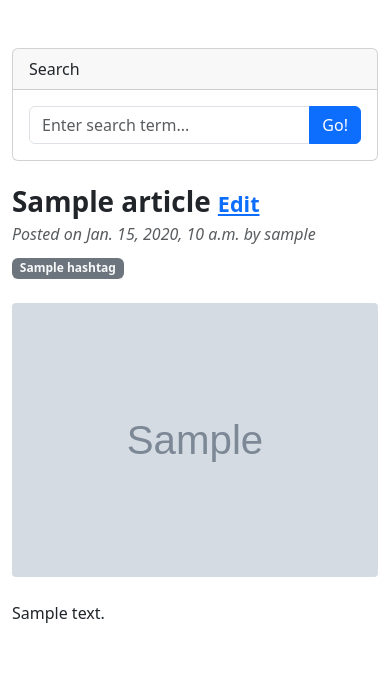
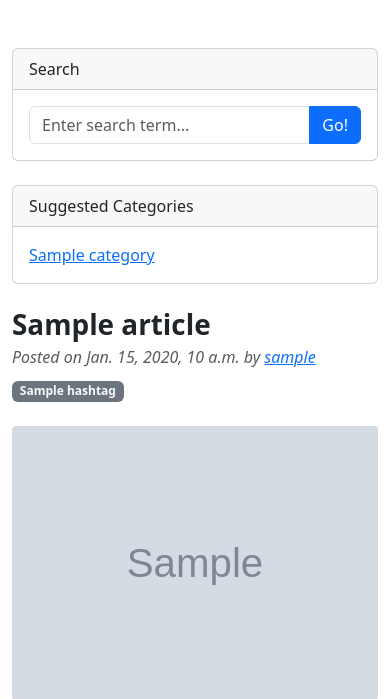
Before and after one commit to elBukhara/Articles, a Django app: page /article/sample in a window 390 px wide. Shown: the part 56-755 px from the top of the page. Before the commit the page ends 679 px from the top, so only its background shows below. Run offline with Django 5.2, Linux system fonts and the light colour scheme; tables that the repository leaves empty hold one stand-in row (values such as "Sample post"); grey boxes marked "Sample" are stand-in pictures; some libraries are stand-ins or nearby versions.

Commit message:
improved sidebar, checked authorization in 'create'

```diff
--- a/blog/models.py
+++ b/blog/models.py
@@ -29,6 +29,13 @@ class Category(models.Model):
         if not self.slug:
             self.slug = slugify(self.name)
         super(Category, self).save(*args, **kwargs)
+
+    @classmethod
+    def get_random(cls):
+        try:
+            return cls.objects.order_by('?')[:6]
+        except ObjectDoesNotExist:
+            return None
 
 
 class Article(models.Model):
--- a/blog/views.py
+++ b/blog/views.py
@@ -18,10 +18,16 @@ def articles_view(request):
     page_default_cover = request.GET.get('page_default_cover')
     articles_with_default_cover = p2.get_page(page_default_cover)
 
+    categories = Category.get_random()
+    first_half_categories = categories[:(len(categories)//2)]
+    second_half_categories = categories[(len(categories)//2):]
+
     content = {
         'banger_article': banger_article,
         'articles_with_own_cover': articles_with_own_cover,
-        'articles_with_default_cover': articles_with_default_cover
+        'articles_with_default_cover': articles_with_default_cover,
+        'first_half_categories': first_half_categories,
+        'second_half_categories': second_half_categories
     }
 
     return render(request, 'blog/articles.html', content)
@@ -35,20 +41,26 @@ def article_view(request, slug):
         cover_image = article.cover_image
 
     hashtags = article.hashtags.all()
-    print(hashtags)
+    categories = Category.get_random()
+    first_half_categories = categories[:(len(categories)//2)]
+    second_half_categories = categories[(len(categories)//2):]
 
     content = {
         'article': article,
         'hashtags': hashtags,
-        'cover_image': cover_image
+        'cover_image': cover_image,
+        'first_half_categories': first_half_categories,
+        'second_half_categories': second_half_categories
     }
 
     return render(request, 'blog/article.html', content)
 
 def category_list(request):
     categories = Category.objects.all()
+    random_article = Article.objects.order_by('?').first()
     content = {
-        'categories': categories
+        'categories': categories,
+        'article': random_article
     }
 
     return render(request, 'blog/category_list.html', content)
@@ -57,11 +69,19 @@ def category_view(request, slug):
     category = Category.objects.get(slug=slug)
     articles_with_own_cover = Article.articles_with_own_cover_image().filter(category=category, status='published')
     articles_with_default_cover = Article.articles_with_default_cover_image().filter(category=category, status='published')
+    random_article = Article.objects.order_by('?').first()
+
+    categories = Category.get_random()
+    first_half_categories = categories[:(len(categories)//2)]
+    second_half_categories = categories[(len(categories)//2):]
 
     content = {
         'category': category,
         'articles_with_own_cover': articles_with_own_cover,
         'articles_with_default_cover': articles_with_default_cover,
+        'article': random_article,
+        'first_half_categories': first_half_categories,
+        'second_half_categories': second_half_categories
     }
 
     return render(request, 'blog/category.html', content)
--- a/frontend/templates/blog/article.html
+++ b/frontend/templates/blog/article.html
@@ -16,32 +16,32 @@
                     </div>
                 </div>
                 <!-- Categories widget-->
-                <div class="card mb-4 side-widget">
-                    <div class="card-header">Categories</div>
+                <div class="card mb-4">
+                    <div class="card-header">Suggested Categories</div>
                     <div class="card-body">
                         <div class="row">
+                            {% for category in first_half_categories %}
                             <div class="col-sm-6">
                                 <ul class="list-unstyled mb-0">
-                                    <li><a href="#!">Web Design</a></li>
-                                    <li><a href="#!">HTML</a></li>
-                                    <li><a href="#!">Freebies</a></li>
+                                    <li><a href="{% url 'blog:category' category.slug %}">{{ category }}</a></li>
                                 </ul>
                             </div>
+                            {% endfor %}
+                            {% for category in second_half_categories %}
                             <div class="col-sm-6">
                                 <ul class="list-unstyled mb-0">
-                                    <li><a href="#!">JavaScript</a></li>
-                                    <li><a href="#!">CSS</a></li>
-                                    <li><a href="#!">Tutorials</a></li>
+                                    <li><a href="{% url 'blog:category' category.slug %}">{{ category }}</a></li>
                                 </ul>
                             </div>
+                            {% endfor %}
                         </div>
                     </div>
                 </div>
                 <!-- Side widget-->
                 <div class="card mb-4 side-widget">
-                    <div class="card-header">Side Widget</div>
+                    <div class="card-header">Description</div>
                     <div class="card-body">
-                        <p>You can put anything you want inside of these side widgets. They are easy to use, and feature the Bootstrap 5 card component!</p>
+                        <p> {{ article.meta_description }} </p>
                     </div>
                 </div>
             </div>
@@ -54,12 +54,12 @@
                 <header class="mb-4">
                     <!-- Post title-->
                     <h1 class="fw-bolder mb-1">{{ article.title }}
-                        {% if article.author %}
-                            <a class="fs-4" href="{% url 'blog:edit_article' article.slug %}">Edit</a>
-                        {% endif %}
+                    {% if request.user == article.author %}
+                        <a class="fs-4" href="{% url 'blog:edit_article' article.slug %}">Edit</a>
+                    {% endif %}
                     </h1>
                     <!-- Post meta content-->
-                    <div class="text-muted fst-italic mb-2">Posted on {{ article.publish_date }} by {{ article.author }}</div>
+                    <div class="text-muted fst-italic mb-2">Posted on {{ article.publish_date }} by <a href="{% url 'users:profile' article.author.id %}">{{ article.author }}</a></div>
                     <!-- Post categories-->
                     {% for hashtag in hashtags  %}
                         <a class="badge bg-secondary text-decoration-none link-light" href="#">{{ hashtag.name }}</a>
```
Also changed, not shown: frontend/templates/blog/articles.html (+8 -8 lines), frontend/templates/blog/category.html (+15 -8 lines), frontend/templates/blog/category_list.html (+5 -18 lines), frontend/templates/blog/create_article.html (+23 -1 lines).
